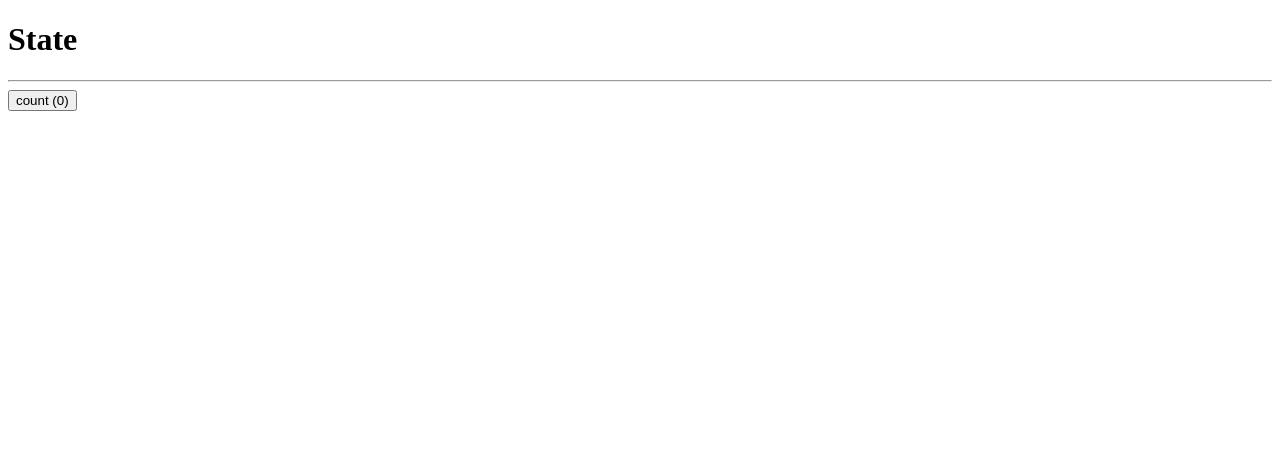
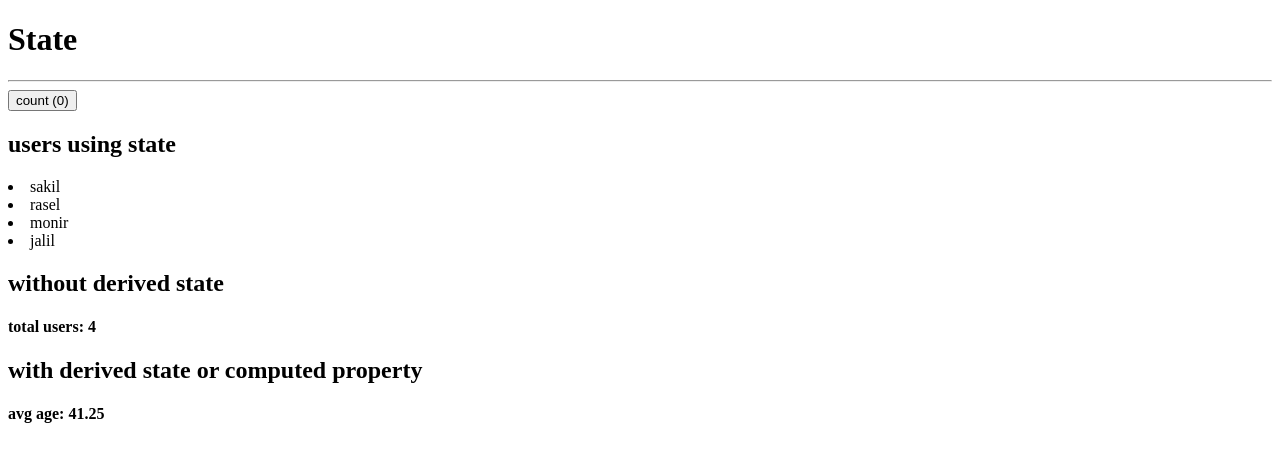
Before and after one commit to mistersakil/react-19, a React (Create React App) app: page / in a window 1280 px wide. Shown: the top 462 px of the page. Built offline with nearby package versions, Linux system fonts and the light colour scheme.

Commit message:
use of derived state or computed property

```diff
--- a/src/components/State.jsx
+++ b/src/components/State.jsx
@@ -6,11 +6,41 @@ const State = () => {
   let handleCount = () => {
     setCount(() => count + 1);
   };
+
+  let defaultUsers = [
+    { name: "sakil", age: 30 },
+    { name: "rasel", age: 40 },
+    { name: "monir", age: 50 },
+  ];
+
+  setInterval(() => {
+    setUsers(() => {
+      return [...users, { name: "jalil", age: 45 }];
+    });
+  }, 5000);
+  let [users, setUsers] = useState(defaultUsers);
+
+  const avgAge =
+    users.reduce((total, user) => {
+      return total + user.age;
+    }, 0) / users.length;
   return (
     <>
       <h1>State</h1>
       <hr />
       <button onClick={handleCount}>count ({count})</button>
+
+      <h2>users using state</h2>
+
+      {users.map((user, index) => {
+        return <li key={index}>{user.name}</li>;
+      })}
+
+      <h2>without derived state</h2>
+      <h4>total users: {users.length}</h4>
+
+      <h2>with derived state or computed property </h2>
+      <h4>avg age: {avgAge}</h4>
     </>
   );
 };
```
